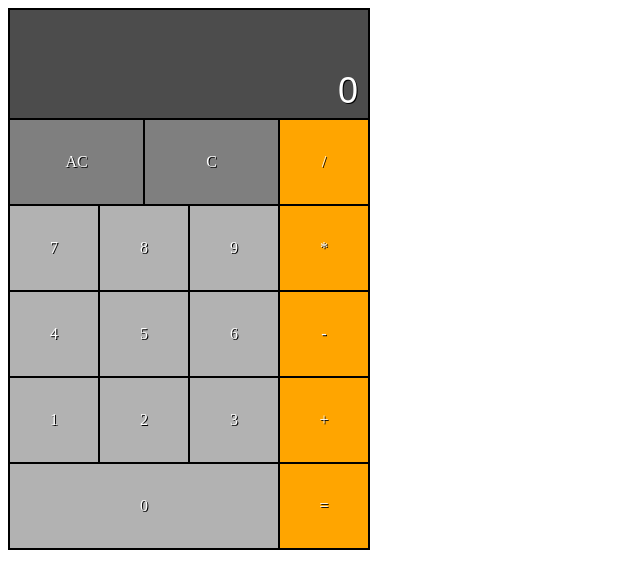
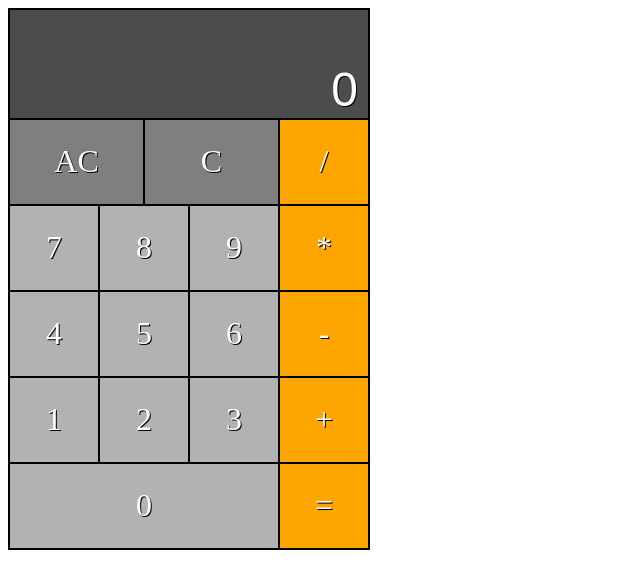
Before and after one commit to Andre-Carr/odin-calculator, a plain HTML site: page index.html in a window 1280 px wide. Shown: the whole page, without its empty margins (0-640 px from the left). Drawn offline with Linux system fonts and the light colour scheme.

Commit message:
Increase text font size

```diff
--- a/calculator.css
+++ b/calculator.css
@@ -22,7 +22,15 @@
     background-color: rgba(0, 0, 0, 0.7);
     text-align: right;
     padding-right: 10px;
-    font-size: 36px;
+
+}
+
+.inputDisplay {
+    font-size: 48px;
+}
+
+.expressionDisplay {
+    font-size: 26px;
 }
 
 .keyPad {
@@ -80,13 +88,8 @@
     flex-direction: column;
     justify-content: center;
     align-items: center;
+    font-size: 32px;
 }
-
-/*
-.key > p {
-    vertical-align: middle;
-}
-*/
 
 .key, input {
     color: white;
```
